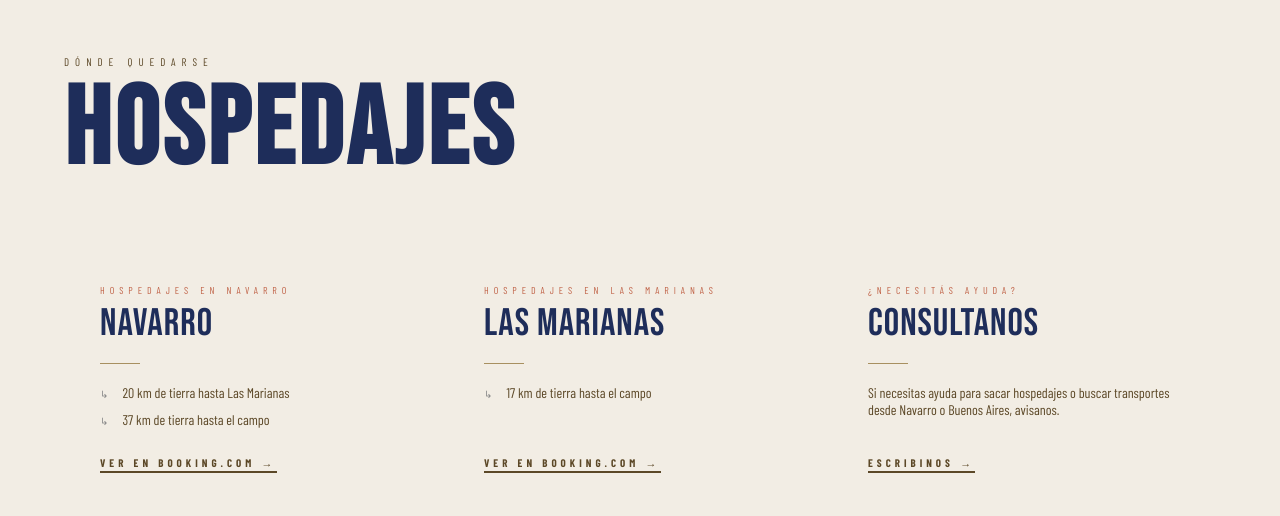
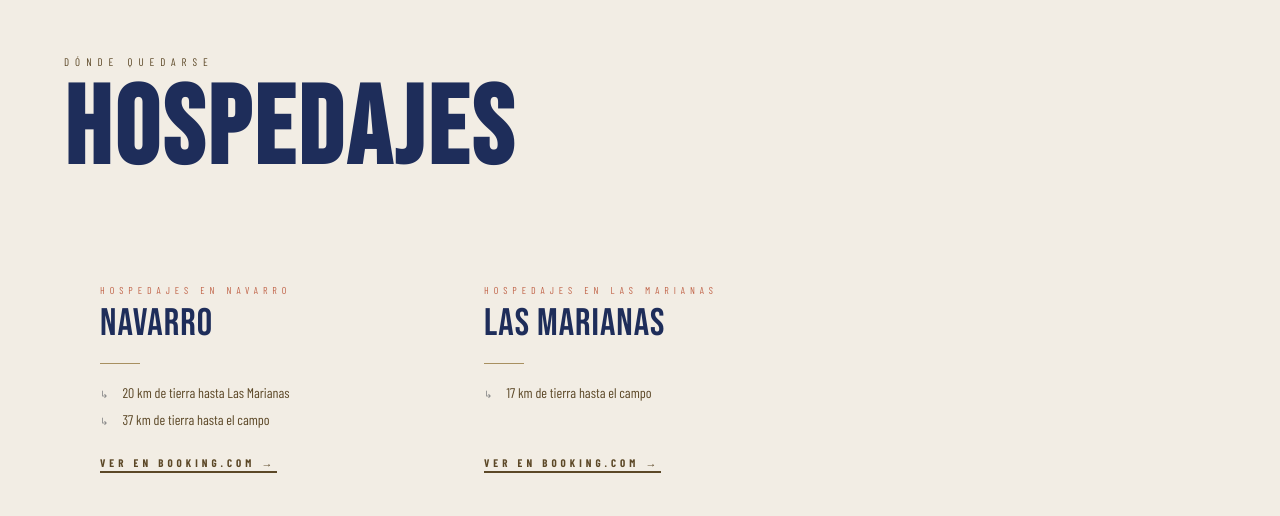
Before and after one commit to manuachinelli-2026/landing12, a plain HTML site: page index.html in a window 1280 px wide. Shown: the part 3313-3829 px from the top of the page. Drawn offline with nearby package versions, Linux system fonts and the light colour scheme; a web font is replaced by a local one.

Commit message:
Remove Consultanos card from hospedajes

```diff
--- a/index.html
+++ b/index.html
@@ -1562,17 +1562,6 @@
           <a href="https://www.booking.com/searchresults.html?ss=Las+Marianas%2C+Buenos+Aires+Province%2C+Argentina&ssne=Navarro&ssne_untouched=Navarro&label=gen173nr-10CAEoggI46AdIM1gEaEaIAQGYATO4AQfIAQzYAQPoAQH4AQGIAgGoAgG4ApSL69AGwAIB0gIkMzZhMmI3YTktNzRhMy00ODA3LTg0Y2ItNDgyMTEzODEzODA22AIB4AIB&aid=304142&lang=en-us&sb=1&src_elem=sb&src=searchresults&dest_id=-999132&dest_type=city&ac_position=3&ac_click_type=b&ac_langcode=en&ac_suggestion_list_length=4&search_selected=true&search_pageview_id=38a44e9845770071&ac_meta=GhAzOGE0NGU5ODQ1NzcwMDcxIAMoATICZW46DGxhcyBtYXJpYW5hcw%3D%3D&checkin=2026-12-11&checkout=2026-12-13&group_adults=1&no_rooms=1&group_children=0" target="_blank" class="hospedaje-cta">Ver en Booking.com →</a>
         </div>
 
-        <div class="hospedaje-card">
-          <div class="hospedaje-tag">¿Necesitás ayuda?</div>
-          <div class="hospedaje-name">CONSULTANOS</div>
-          <div class="hospedaje-divider"></div>
-          <div class="hospedaje-info">
-            <div class="hospedaje-row">
-              <span class="hospedaje-row-value">Si necesitas ayuda para sacar hospedajes o buscar transportes desde Navarro o Buenos Aires, avisanos.</span>
-            </div>
-          </div>
-          <a href="mailto:casamiento1212@gmail.com" class="hospedaje-cta">Escribinos →</a>
-        </div>
 
       </div>
     </section>
```
